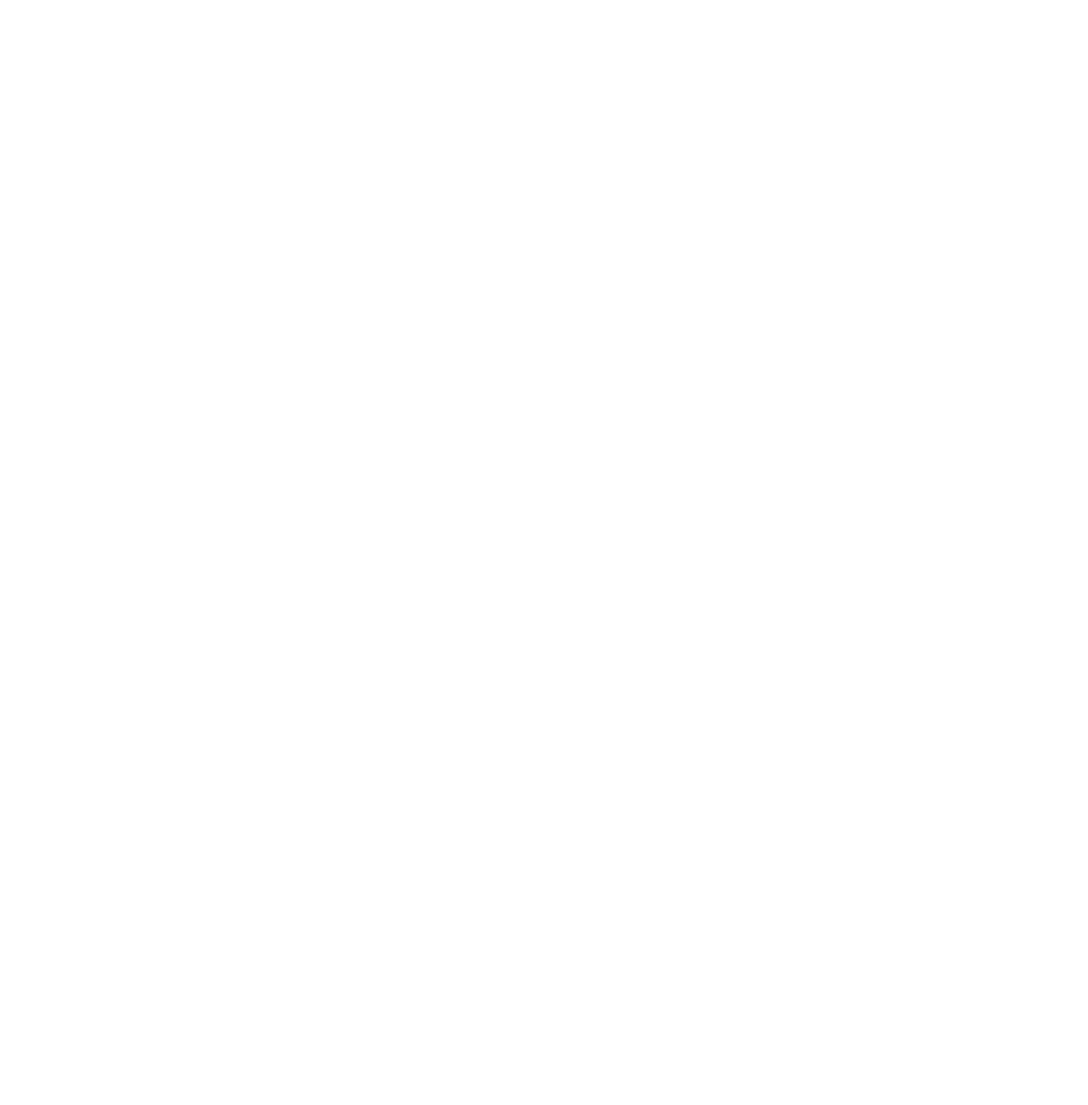
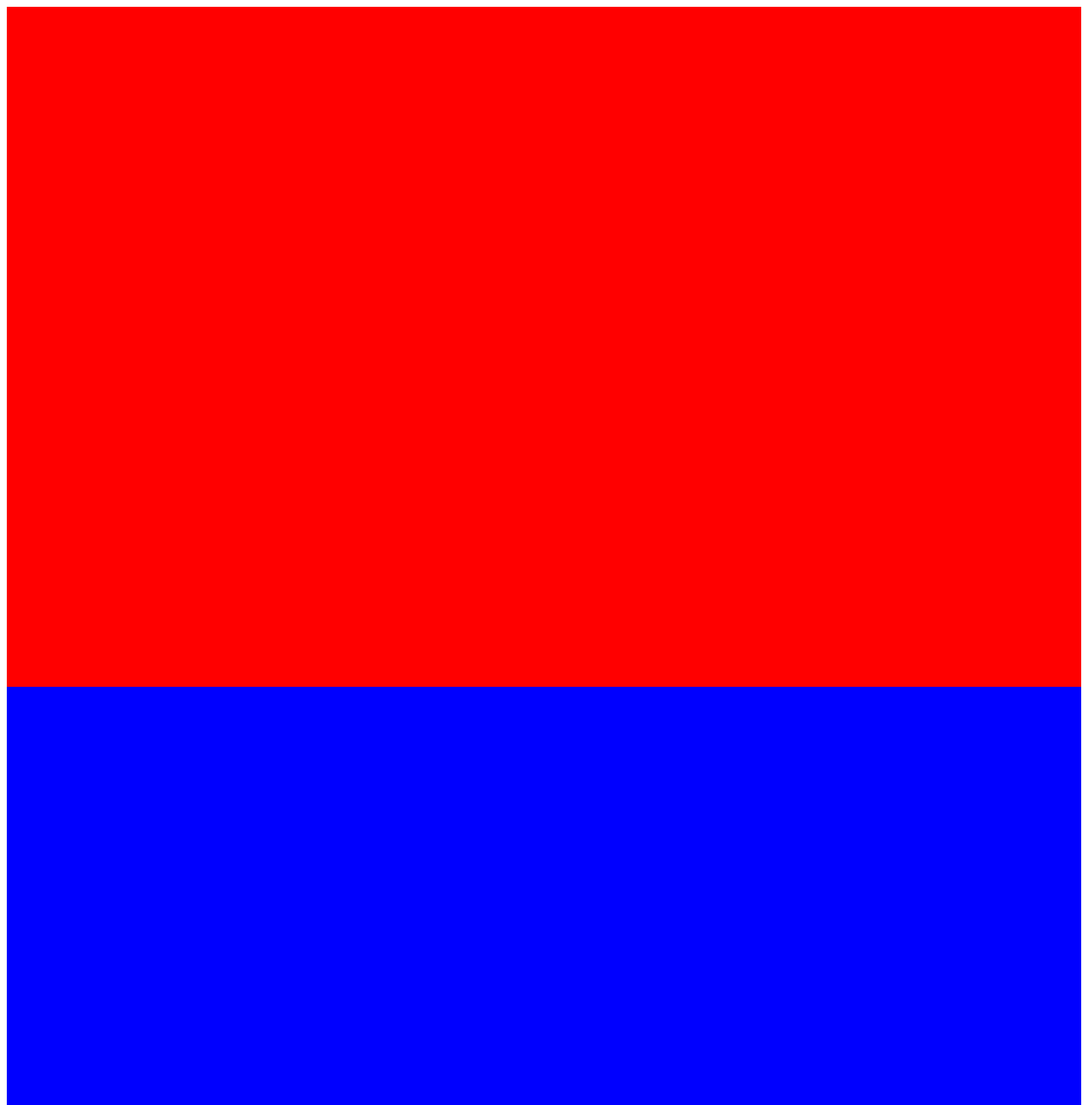
Before and after one commit to hdngo/UP, a plain HTML site: page index.html in a window 1280 px wide. Shown: the top 1300 px of the page at 85% size. Before the commit the page ends 800 px from the top, so only its background shows below. Drawn offline with Linux system fonts and the light colour scheme.

Commit message:
saving work prior to merging with master

```diff
--- a/fly.css
+++ b/fly.css
@@ -0,0 +1,11 @@
+/*scrolling*/
+#sectionOne {
+	width: 100%;
+	height: 800px;
+	background-color: red;
+}
+#sectiontwo {
+	width: 100%;
+	height: 800px;
+	background-color: blue;
+}
--- a/index.html
+++ b/index.html
@@ -2,11 +2,12 @@
 <html>
 <head>
 	<title>UP</title>
-	<link href="stylesheet" type="text/css" href="fly.css">
+	<link rel="stylesheet" type="text/css" href="fly.css">
 	<script src="js/jquery-1.11.3.min.js"></script>
 	<script src="js/balloons.js"></script>
 </head>
 <body>
-
+	<section id="sectionOne"></section>
+	<section id="sectiontwo"></section>
 </body>
 </html>
```
